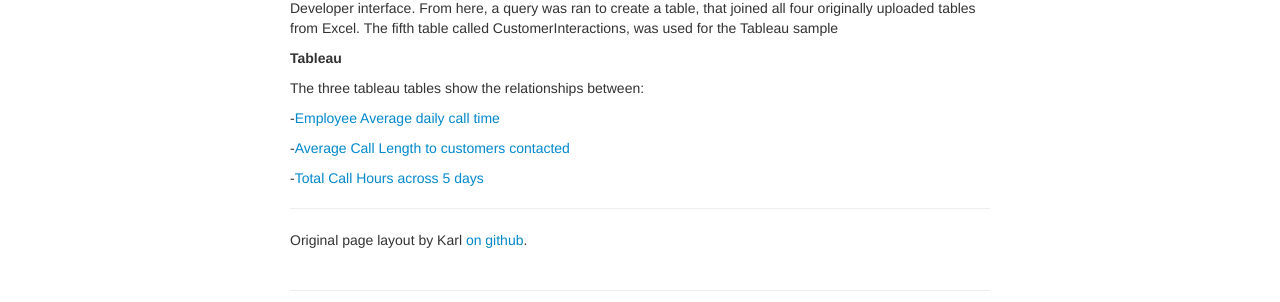
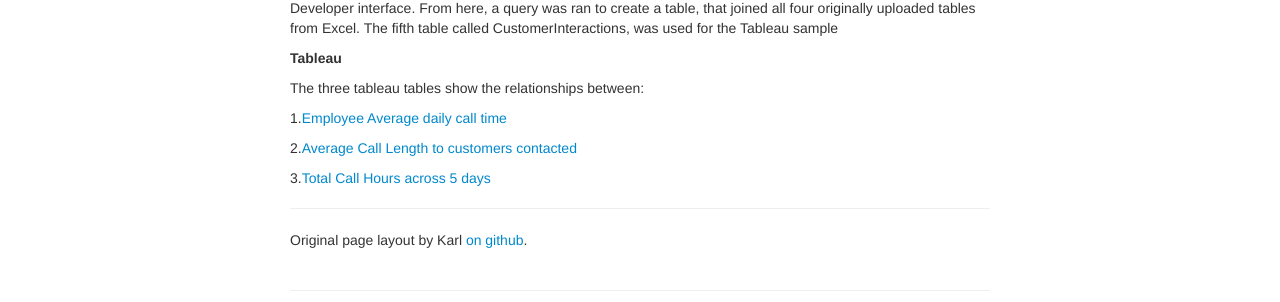
Before and after one commit to Dominicgrossi/Dominicgrossi.github.io, a Jekyll site: the page built from index.md, in a window 1280 px wide. Shown: the part 454-756 px from the top of the page. Built offline with Jekyll 4.4.1, drawn with Linux system fonts in a browser that asks for light colours.

Commit message:
Update index.md

```diff
--- a/index.md
+++ b/index.md
@@ -30,11 +30,11 @@ Simulated call center data was uploaded to a local Oracle XE database for SQL ma
 
 The three tableau tables show the relationships between:
 
--[Employee Average daily call time](https://public.tableau.com/profile/dominic.grossi#!/vizhome/AllstatePortfolio/EmployeeAvg_CallTime?publish=yes)
+1.[Employee Average daily call time](https://public.tableau.com/profile/dominic.grossi#!/vizhome/AllstatePortfolio/EmployeeAvg_CallTime?publish=yes)
 
--[Average Call Length to customers contacted](https://public.tableau.com/profile/dominic.grossi#!/vizhome/AllstatePortfolio2/AvgCLCustomersContacted?publish=yes)
+2.[Average Call Length to customers contacted](https://public.tableau.com/profile/dominic.grossi#!/vizhome/AllstatePortfolio2/AvgCLCustomersContacted?publish=yes)
 
--[Total Call Hours across 5 days](https://public.tableau.com/profile/dominic.grossi#!/vizhome/AllstatePortfolio3/Totalcallhours5day?publish=yes)
+3.[Total Call Hours across 5 days](https://public.tableau.com/profile/dominic.grossi#!/vizhome/AllstatePortfolio3/Totalcallhours5day?publish=yes)
 
 ---
 
```
